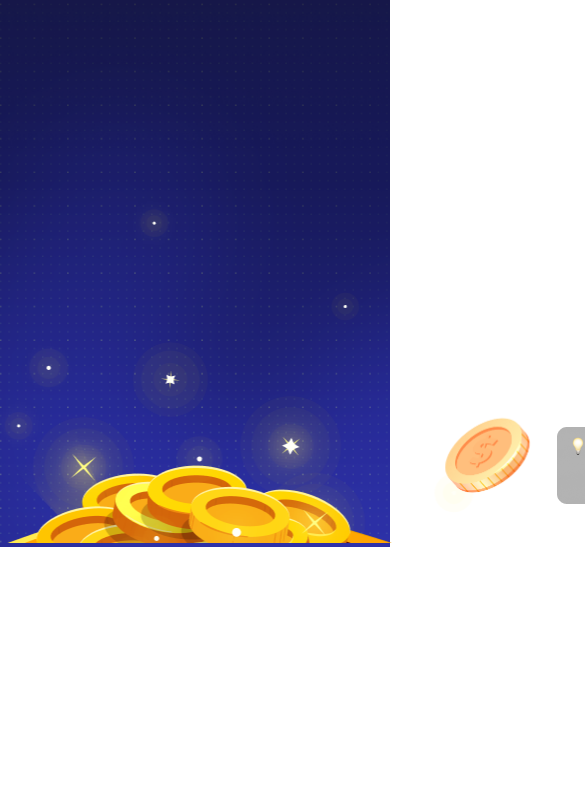
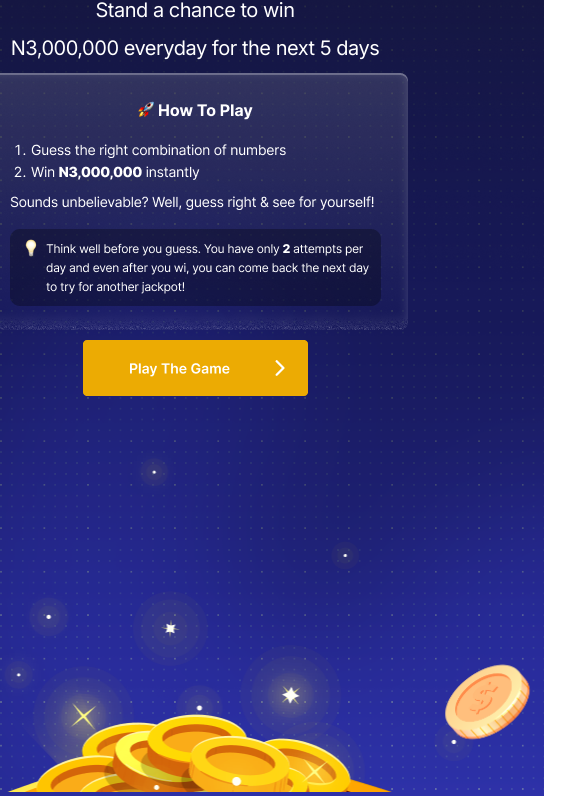
Before and after one commit to ursula-paul/TeamApt-FrontEnd-Test, a plain HTML site: page index.html in a window 390 px wide. Shown: the part 297-1093 px from the top of the page, 585 px wide, since content can reach past the window. Before the commit the page ends 899 px from the top, so only its background shows below. Drawn offline with Linux system fonts and the light colour scheme.

Commit message:
fixed mobile responsiveness

```diff
--- a/index.html
+++ b/index.html
@@ -9,7 +9,7 @@
     <title>Document</title>
 </head>
 
-<body>
+<body class="cover">
     <div class="bg-body">
         <nav>
             <div class="logo"><img src="assets/Logo.png" /></div>
@@ -53,6 +53,7 @@
 
 
         <div class="coin-pot-wrapper">
+            <!-- <img class="sunshine" src="/assets/rising-sun.png" /> -->
             <img class="bouncing-coin coin-left" src="/assets/coin left.png" alt="">
             <img class="bouncing-coin coin-right" src="/assets/coin right.png" alt="">
             <img class="animated-img-2" src="assets/coin-stars.png" />
--- a/styles.scss
+++ b/styles.scss
@@ -1,6 +1,7 @@
 @import url("https://fonts.googleapis.com/css2?family=Poppins:wght@300;700&display=swap");
 @import url("https://fonts.googleapis.com/css2?family=Inter&display=swap");
 @import "./utilities";
+@import "./mixins";
 * {
 	padding: 0;
 	margin: 0;
@@ -8,22 +9,23 @@
 }
 
 body {
+	background-image: url("./assets/background.png");
+	background-repeat: no-repeat;
+	background-size: cover;
 	.bg-body {
-		background-image: url("./assets/background.png");
-		width: auto;
-		height: auto;
+		width: 100vw;
+		height: 100%;
+		color: $bgcolor;
+		padding-bottom: 100px;
+		position: relative;
 		// display: flex;
 		// justify-content: center;
 		// align-items: center;
-		color: $bgcolor;
-		background-repeat: no-repeat;
-		position: absolute;
-		width: 100%;
-		height: 100%;
-		top: 0;
-		left: 0;
-		background-repeat: no-repeat;
-		background-size: cover;
+		// position: absolute;
+		// width: 100%;
+		// height: 100%;
+		// top: 0;
+		// left: 0;
 
 		nav {
 			display: flex;
@@ -147,6 +149,10 @@ body {
 		.header-wrapper {
 			.top-stars {
 				position: absolute;
+
+				img {
+					width: 100%;
+				}
 			}
 			p {
 				font-family: "Poppins";
@@ -174,35 +180,34 @@ body {
 			//display: flex;
 
 			p {
-				display: flex;
-				align-items: center;
-				align-items: flex-start;
-				margin-left: 630px;
+				// margin-left: 630px;
 				padding-top: 5px;
 				font-family: Inter;
 				font-size: 20px;
-				//font-weight: 500;
-				// line-height: 33px;
-				// letter-spacing: -0.03em;
 				text-align: center;
 			}
 			.second {
-				margin-left: 550px;
+				// margin-left: 550px;
 				//margin-right: 60px;
 			}
 		}
 
 		.sub-wrapper {
-			margin-left: 530px;
+			// margin-left: 530px;
 			//margin-top: 0.07rem;
 			padding-top: 0.5rem;
+			display: flex;
+			justify-content: center;
 		}
 		.btn {
-			margin-left: 640px;
 			padding-top: 10px;
+			display: flex;
+			justify-content: center;
+			margin-bottom: 300px;
 		}
 		.coin-pot-wrapper {
-			width: fit-content;
+			// width: 100%;
+			// overflow: hidden;
 			position: absolute;
 			bottom: 0;
 			left: 50%;
@@ -232,11 +237,11 @@ body {
 				}
 
 				50% {
-					transform: translateY(50px);
+					transform: translateY(25px);
 				}
 
 				70% {
-					transform: translateY(-50px);
+					transform: translateY(-25px);
 				}
 
 				70% {
@@ -245,4 +250,15 @@ body {
 			}
 		}
 	}
+
+	// @include breakpoint(mobile) {
+	// 	body {
+	// 		height: 80px;
+	// 	}
+	// }
+	@media only screen and (max-width: 768px) {
+		.cover {
+			height: fit-content;
+		}
+	}
 }
```
Also changed, not shown: _mixins.scss (added, +21 -0 lines), assets/coin pot.png (added), assets/rising-sun.png (added), styles.css, 3 other files.
